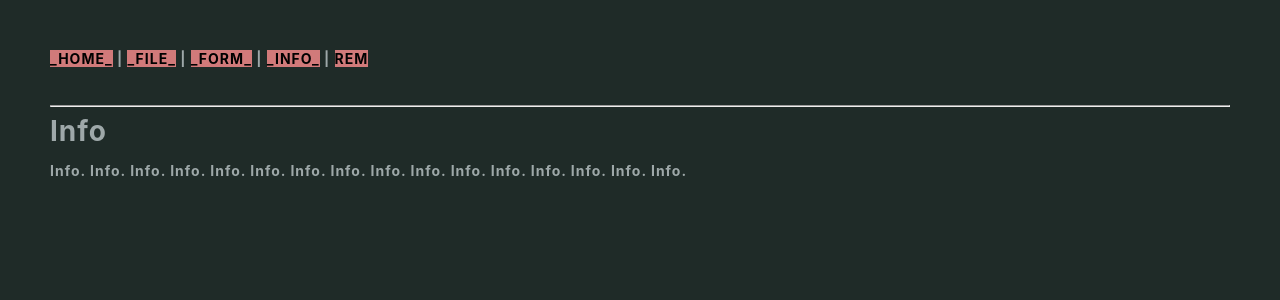
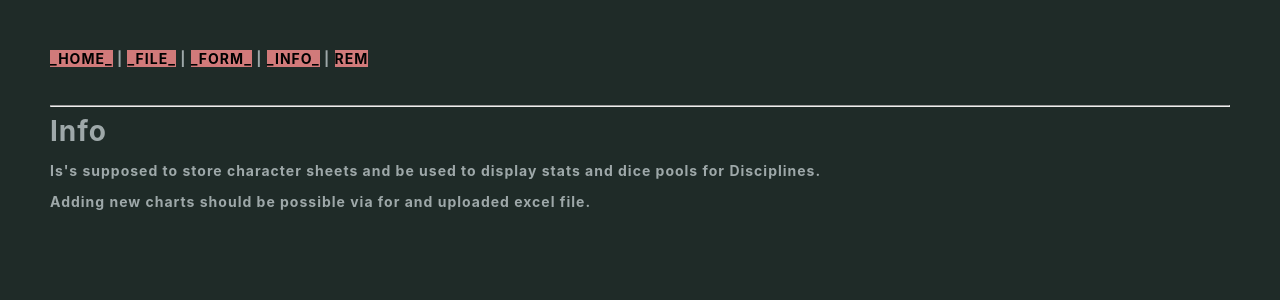
Before and after one commit to andre428/VTM_Flask, a Flask app: page /info in a window 1280 px wide. Shown: the top 300 px of the page. Run offline with Flask 2, Linux system fonts and the light colour scheme; parts of the project's set-up code (start-up, migrations or seed data) failed here and were passed over.

Commit message:
SLight modifications.

```diff
--- a/app/templates/info.html
+++ b/app/templates/info.html
@@ -5,7 +5,8 @@
     <h1>Info</h1>
     </div>
     <div>
-    <p>Info. Info. Info. Info. Info. Info. Info. Info. Info. Info. Info. Info. Info. Info. Info. Info. </p>
+    <p>Is's supposed to store character sheets and be used to display stats and dice pools for Disciplines.</p>
+    <p>Adding new charts should be possible via for and uploaded excel file.</p>
 
     </div>
 {% endblock %}
--- a/pp.py
+++ /dev/null
@@ -1,2 +0,0 @@
-gg = [2 ** 8 for x in range(10)]
-print(gg)
```
Also changed, not shown: README.md.
